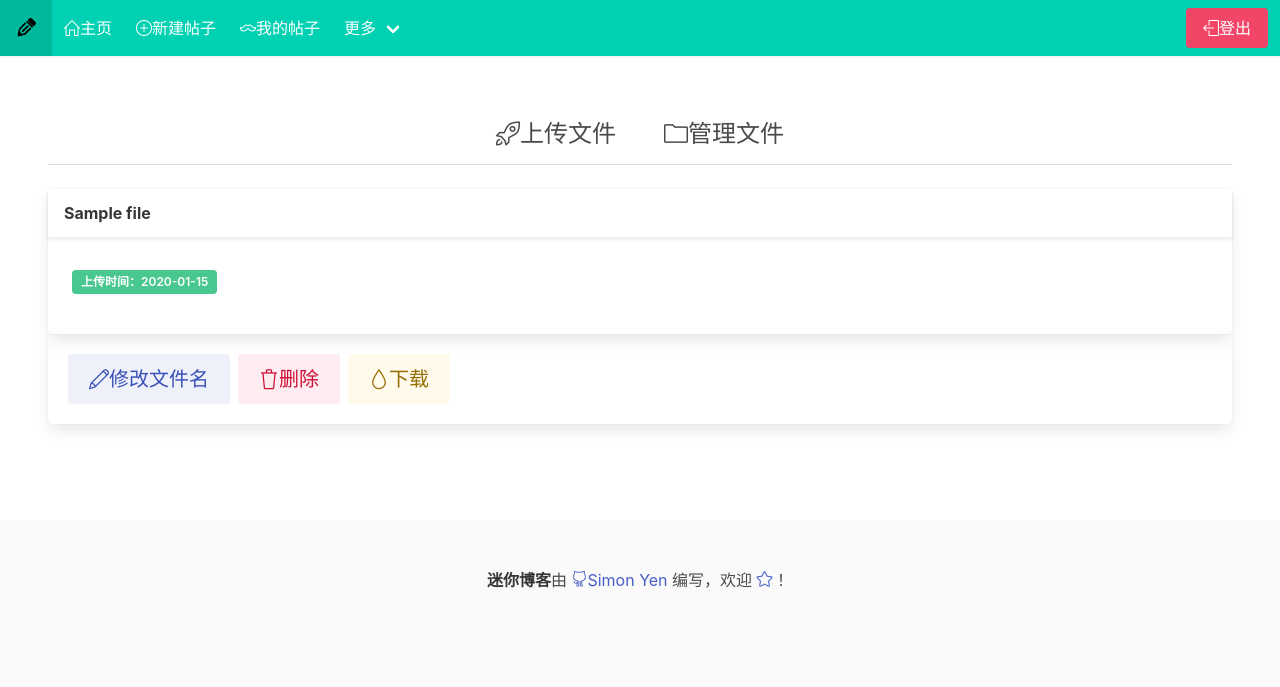
After one commit to SimonYen/Mini-Blog, a Flask app: page /netpan_control.html in a window 1280 px wide. The commit adds this page. Shown: the top 687 px of the page. Run offline with Flask 2, Linux system fonts and the light colour scheme; a user stored in the database is signed in; tables that the repository leaves empty hold one stand-in row (values such as "Sample post"); some libraries are stand-ins or nearby versions.

Commit message:
添加个人网盘功能

```diff
--- a/website/__init__.py
+++ b/website/__init__.py
@@ -6,6 +6,7 @@ from flask_ckeditor import CKEditor
 from flask_moment import Moment
 
 BASEDIR = path.abspath(path.dirname(__file__))
+UPLOAD_FOLDER = path.join(BASEDIR,'data')
 DB_NAME = 'database.db'
 
 db = SQLAlchemy()
--- a/website/templates/base.html
+++ b/website/templates/base.html
@@ -49,7 +49,7 @@
 					</a>
 
 					<div class="navbar-dropdown">
-						<a class="navbar-item" href="">
+						<a class="navbar-item" href="{{ url_for('views.netpan_home') }}">
 							<span class="icon-cloud-download"></span>迷你网盘
 						</a>
 						<a class="navbar-item">
--- a/website/templates/home.html
+++ b/website/templates/home.html
@@ -10,11 +10,6 @@
 		<p class="card-header-title">
 			<span class="icon-cup"></span>{{post.title}}
 		</p>
-		<button class="card-header-icon" aria-label="more options">
-			<span class="icon">
-				<i class="fas fa-angle-down" aria-hidden="true"></i>
-			</span>
-		</button>
 	</header>
 	<div class="card-content">
 		<div class="content">
--- /dev/null
+++ b/website/templates/netpan.html
@@ -0,0 +1,29 @@
+{% extends 'base.html' %}
+
+{% block title %}
+迷你网盘
+{% endblock %}
+
+{% block content %}
+<div class="tabs is-centered is-large">
+	<ul>
+		<li>
+			<a href="{{ url_for('views.netpan_upload' ) }}">
+				<span class="icon-rocket"></span>
+				上传文件
+			</a>
+		</li>
+		<li>
+			<a href="{{ url_for('views.netpan_control' ) }}">
+				<span class="icon-folder"></span>
+				管理文件
+			</a>
+		</li>
+	</ul>
+</div>
+{% block netpan_content %}
+
+{% endblock %}
+
+
+{% endblock %}
--- /dev/null
+++ b/website/templates/netpan_control.html
@@ -0,0 +1,37 @@
+{% extends 'netpan.html' %}
+
+{% block netpan_content %}
+{% for file in files %}
+<div class="card">
+	<header class="card-header">
+		<p class="card-header-title">
+			<span class="icon-file"></span>{{file.name}}
+		</p>
+	</header>
+	<div class="card-content">
+		<div class="content">
+			<h2>
+				<span class="tag is-success">上传时间：{{file.uploaded_time}}</span>
+			</h2>
+		</div>
+	</div>
+</div>
+<div class="box">
+	<div class="buttons are-medium">
+		<a class="button is-link is-light" href="{{ url_for('views.motify_file' , id = file.id) }}">
+			<span class="icon-pencil"></span>
+			修改文件名
+		</a>
+		<a class="button is-danger is-light" href="{{ url_for('views.delete_file' , id = file.id) }}">
+			<span class="icon-trash"></span>
+			删除
+		</a>
+		<a class="button is-warning is-light" href="{{ url_for('views.download_file' , id = file.id) }}">
+			<span class="icon-drop"></span>
+			下载
+		</a>
+	</div>
+</div>
+<div class="block"></div>
+{% endfor %}
+{% endblock %}
--- a/website/views.py
+++ b/website/views.py
@@ -1,7 +1,8 @@
-from flask import Blueprint, flash, redirect, render_template, request, url_for
+import os
+from flask import Blueprint, flash, redirect, render_template, request, url_for,send_file
 from flask_login import current_user, login_required
-from . import db
-from .models import Post
+from . import db,UPLOAD_FOLDER
+from .models import Post,File
 
 views = Blueprint("views", __name__)
 
@@ -74,7 +75,81 @@ def delete_post(id):
             flash('删除成功。', category='sucess')
             return redirect(url_for('views.home'))
 
-
 @views.route('/about')
 def about():
     return render_template('about.html', user=current_user)
+
+
+
+@views.route('/netpan')
+@login_required
+def netpan_home():
+    return render_template('netpan.html',user=current_user)
+
+@views.route('/netpan_upload',methods=['POST','GET'])
+@login_required
+def netpan_upload():
+    if request.method == 'POST':
+        file=request.files['file']
+        if file:
+            f=File(name=file.filename,owner=current_user.id)
+            file.save(os.path.join(UPLOAD_FOLDER,file.filename))
+            db.session.add(f)
+            db.session.commit()
+            flash('上传成功。')
+        else:
+            flash('文件为空！文件传输过程失败！')
+    return render_template('netpan_upload.html',user=current_user)
+
+@views.route('/netpan_control.html')
+@login_required
+def netpan_control():
+    files=File.query.filter_by(owner=current_user.id).all()
+    return render_template('netpan_control.html',user=current_user,files=files)
+
+@views.route('/motify_file/<id>',methods=['POST','GET'])
+@login_required
+def motify_file(id):
+    file=File.query.filter_by(id=id).first()
+    if not file:
+        flash('文件不存在！')
+    elif file.owner!=current_user.id:
+        flash('你无权修改他人的文件名！')
+    else:
+        if request.method=='POST':
+            if os.path.isfile(os.path.join(UPLOAD_FOLDER,file.name)):
+                os.rename(os.path.join(UPLOAD_FOLDER,file.name),os.path.join(UPLOAD_FOLDER,request.form.get('name')))
+            file.name=request.form.get('name')
+            db.session.commit()
+            flash('文件名修改成功。')
+            return redirect(url_for('views.netpan_control'))
+    return render_template('motify_file.html',file=file,user=current_user)
+
+@views.route('/delete_file/<id>')
+@login_required
+def delete_file(id):
+    file=File.query.filter_by(id=id).first()
+    if not file:
+        flash('没有这个文件！')
+    else:
+        if file.owner!=current_user.id:
+            flash('你没有权限删除其他人的文件！')
+        else:
+            if os.path.isfile(os.path.join(UPLOAD_FOLDER,file.name)):
+                os.remove(os.path.join(UPLOAD_FOLDER,file.name))
+            db.session.delete(file)
+            db.session.commit()
+            flash('删除成功。')
+            return redirect(url_for('views.netpan_control'))
+
+@views.route('/download_file/<id>')
+@login_required
+def download_file(id):
+    file=File.query.filter_by(id=id).first()
+    if not file:
+        flash('没有这个文件！')
+    else:
+        if file.owner!=current_user.id:
+            flash('你没有权限下载其他人的文件！')
+        else:
+            return send_file(os.path.join(UPLOAD_FOLDER,file.name))
```
Also changed, not shown: website/models.py (+9 -0 lines), website/templates/motify_file.html (added, +18 -0 lines), website/templates/netpan_upload.html (added, +27 -0 lines), 1 other file.
